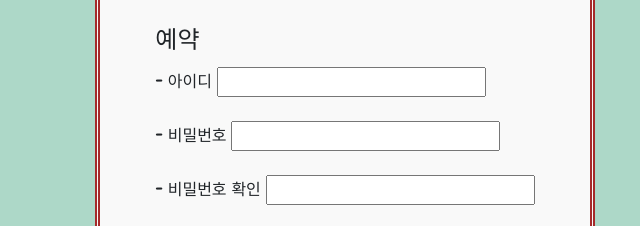
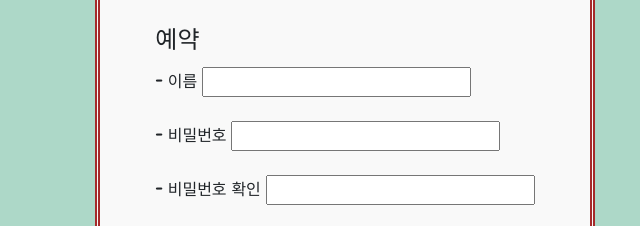
Before and after one commit to suminco/web2024, a plain HTML site: page reser.html in a window 1280 px wide. Shown: the part 220-446 px from the top of the page, 295-935 px from the left. Drawn offline with nearby package versions, Linux system fonts and the light colour scheme.

Commit message:
modified:   reser.html

```diff
--- a/reser.html
+++ b/reser.html
@@ -85,7 +85,7 @@
           <form id="Form">
             <fieldset>
                 <legend>예약</legend>
-                <label for="userid">- 아이디</label>
+                <label for="userid">- 이름</label>
                 <input type="text" id="userid"><br/><br/>
                 <label for="password">- 비밀번호</label>
                 <input type="password" id="password" name="pw"><br/><br/>
```
